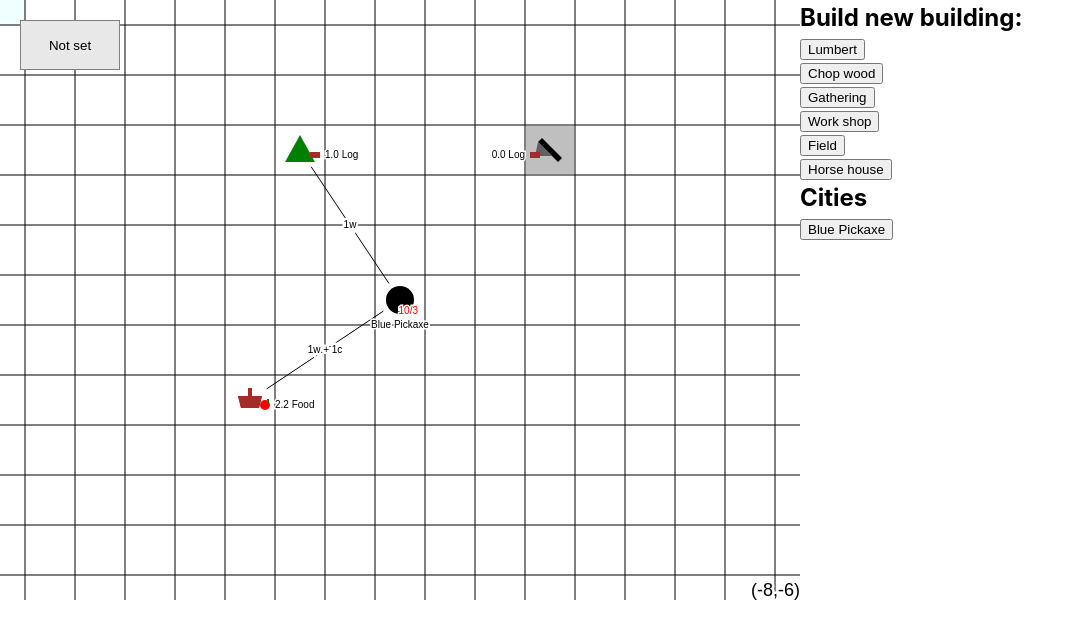
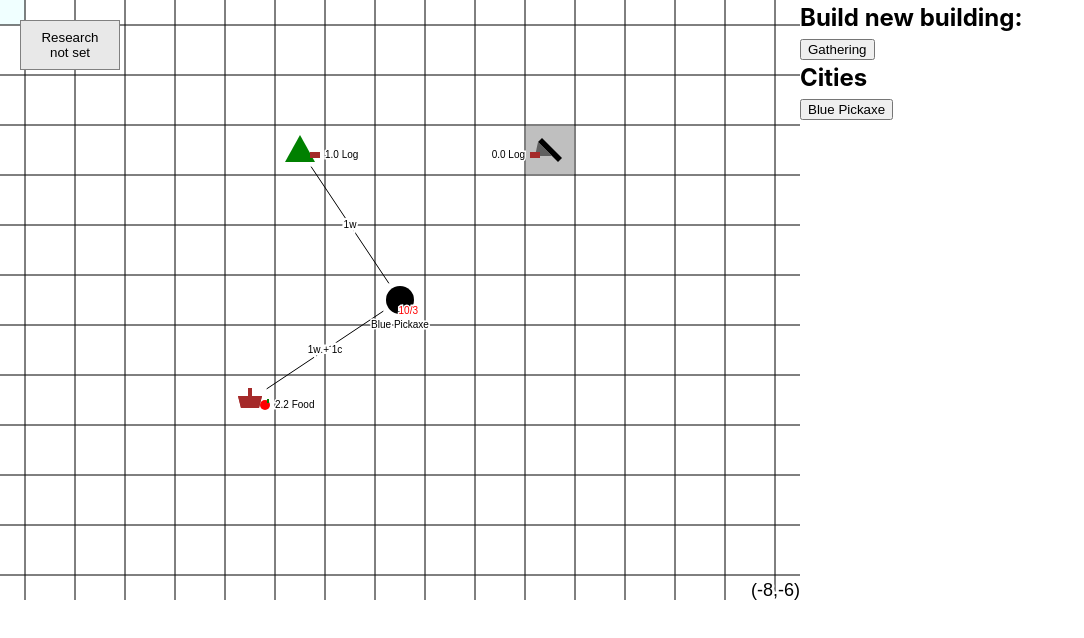
Before and after one commit to bacher/flat-world-game, a React (Vite) app: page / in a window 1280 px wide. Shown: the top 638 px of the page, without its empty margins (0-1084 px from the left). Built offline with nearby package versions, Linux system fonts and the light colour scheme.

Commit message:
researches

```diff
--- a/src/components/BuildingsPanel/BuildingsPanel.tsx
+++ b/src/components/BuildingsPanel/BuildingsPanel.tsx
@@ -1,13 +1,21 @@
 import { useMemo } from 'react';
 
 import { ExactFacilityType, FacilityType } from '../../game/types';
-import { facilitiesDescription } from '../../game/facilities';
+import {
+  facilitiesDescription,
+  initiallyUnlockedFacilities,
+} from '../../game/facilities';
+import { GameState } from '../../game/gameState';
+import { useRenderOnGameTick } from '../hooks/useRenderOnGameTick';
 
 type Props = {
+  gameState: GameState;
   onBuildingClick: (params: { facilityType: ExactFacilityType }) => void;
 };
 
-export function BuildingsPanel({ onBuildingClick }: Props) {
+export function BuildingsPanel({ gameState, onBuildingClick }: Props) {
+  useRenderOnGameTick();
+
   const facilityTypes = useMemo<ExactFacilityType[]>(
     () =>
       [...Object.values(FacilityType)].filter(
@@ -18,10 +26,17 @@ export function BuildingsPanel({ onBuildingClick }: Props) {
     [],
   );
 
+  const availableFacilities = [
+    ...initiallyUnlockedFacilities,
+    ...facilityTypes.filter((facilityType) =>
+      gameState.unlockedFacilities.has(facilityType),
+    ),
+  ];
+
   return (
     <div>
       <h2>Build new building:</h2>
-      {facilityTypes.map((facilityType) => (
+      {availableFacilities.map((facilityType) => (
         <div key={facilityType}>
           <button
             type="button"
--- a/src/components/Canvas/Canvas.tsx
+++ b/src/components/Canvas/Canvas.tsx
@@ -449,6 +449,7 @@ export function Canvas() {
         </div>
         <div className={styles.sidePanel}>
           <BuildingsPanel
+            gameState={gameState}
             onBuildingClick={({ facilityType }) => {
               visualStateRef.current!.interactiveAction = {
                 actionType: InteractiveActionType.CONSTRUCTION_PLANNING,
--- a/src/components/CurrentResearchIcon/CurrentResearchIcon.tsx
+++ b/src/components/CurrentResearchIcon/CurrentResearchIcon.tsx
@@ -60,7 +60,12 @@ export function CurrentResearchIcon({
       </span>
     );
   } else {
-    content = <span className={styles.researchTitle}>Not set</span>;
+    content = (
+      <>
+        <span className={styles.researchTitle}>Research</span>
+        <span>not set</span>
+      </>
+    );
   }
 
   return (
--- a/src/game/facilities.ts
+++ b/src/game/facilities.ts
@@ -115,7 +115,7 @@ export const facilitiesIterationInfo: Record<
       },
     ],
   },
-  [FacilityType.HORSE_HOUSE]: {
+  [FacilityType.STABLE]: {
     iterationInfoType: ItrationInfoType.FACILITY,
     maximumPeopleAtWork: 4,
     productionVariants: [
@@ -200,7 +200,7 @@ export const facilitiesConstructionInfo: Record<
       },
     ],
   },
-  [FacilityType.HORSE_HOUSE]: {
+  [FacilityType.STABLE]: {
     iterationInfoType: ItrationInfoType.CONSTRUCTION,
     iterations: 2,
     iterationPeopleDays: 3,
@@ -214,6 +214,10 @@ export const facilitiesConstructionInfo: Record<
   },
 };
 
+export const initiallyUnlockedFacilities: ExactFacilityType[] = [
+  FacilityType.GATHERING,
+];
+
 export const facilitiesDescription: Record<FacilityType, string> = {
   [FacilityType.CITY]: 'City',
   [FacilityType.CONSTRUCTION]: 'Building',
@@ -222,5 +226,5 @@ export const facilitiesDescription: Record<FacilityType, string> = {
   [FacilityType.CHOP_WOOD]: 'Chop wood',
   [FacilityType.FIELD]: 'Field',
   [FacilityType.WORK_SHOP]: 'Work shop',
-  [FacilityType.HORSE_HOUSE]: 'Horse house',
+  [FacilityType.STABLE]: 'Stable',
 };
--- a/src/game/gameState.ts
+++ b/src/game/gameState.ts
@@ -42,6 +42,7 @@ export type GameState = {
   completedResearches: Set<ResearchId>;
   inProgressResearches: Map<ResearchId, { points: number }>;
   currentResearchId: ResearchId | undefined;
+  unlockedFacilities: Set<ExactFacilityType>;
 };
 
 export type CityId = Branded<number, 'cityId'>;
@@ -95,6 +96,7 @@ export function startGame(): GameState {
     completedResearches: new Set(),
     inProgressResearches: new Map(),
     currentResearchId: undefined,
+    unlockedFacilities: new Set(),
   };
 
   const initialCity = addCity(initialGameState, {
@@ -681,6 +683,10 @@ export function tick(gameState: GameState): void {
       gameState.completedResearches.add(gameState.currentResearchId);
       gameState.inProgressResearches.delete(gameState.currentResearchId);
       gameState.currentResearchId = undefined;
+
+      for (const facilityType of researchInfo.unlockFacilities) {
+        gameState.unlockedFacilities.add(facilityType);
+      }
     }
   }
 }
--- a/src/game/research.ts
+++ b/src/game/research.ts
@@ -1,4 +1,8 @@
+import { ExactFacilityType, FacilityType } from './types';
+
 export const enum ResearchId {
+  WOOD_WORK = 'WOOD_WORK',
+  WORK_SHOP = 'WORK_SHOP',
   AGRO_1 = 'AGRO_1',
   HORSES = 'HORSES',
 }
@@ -7,22 +11,39 @@ export type Research = {
   researchId: ResearchId;
   points: number;
   requires: ResearchId[];
+  unlockFacilities: ExactFacilityType[];
 };
 
 export const researches: Record<ResearchId, Research> = {
+  [ResearchId.WOOD_WORK]: {
+    researchId: ResearchId.WOOD_WORK,
+    points: 100,
+    requires: [],
+    unlockFacilities: [FacilityType.CHOP_WOOD, FacilityType.LUMBERT],
+  },
+  [ResearchId.WORK_SHOP]: {
+    researchId: ResearchId.WORK_SHOP,
+    points: 150,
+    requires: [ResearchId.WOOD_WORK],
+    unlockFacilities: [FacilityType.WORK_SHOP],
+  },
   [ResearchId.AGRO_1]: {
     researchId: ResearchId.AGRO_1,
-    points: 100,
-    requires: [],
+    points: 150,
+    requires: [ResearchId.WORK_SHOP],
+    unlockFacilities: [FacilityType.FIELD],
   },
   [ResearchId.HORSES]: {
     researchId: ResearchId.HORSES,
     points: 200,
     requires: [ResearchId.AGRO_1],
+    unlockFacilities: [FacilityType.STABLE],
   },
 };
 
 export const researchTranslations: Record<ResearchId, string> = {
+  [ResearchId.WOOD_WORK]: 'Wood work',
+  [ResearchId.WORK_SHOP]: 'Workshops',
   [ResearchId.AGRO_1]: 'Agroculture',
   [ResearchId.HORSES]: 'Horses',
 };
--- a/src/game/types.ts
+++ b/src/game/types.ts
@@ -17,7 +17,7 @@ export enum FacilityType {
   GATHERING = 'GATHERING',
   WORK_SHOP = 'WORK_SHOP',
   FIELD = 'FIELD',
-  HORSE_HOUSE = 'HORSE_HOUSE',
+  STABLE = 'STABLE',
 }
 
 export type ExactFacilityType = Exclude<
--- a/src/gameRender/renderStructures.ts
+++ b/src/gameRender/renderStructures.ts
@@ -75,7 +75,7 @@ export function drawStructureObject(
       ctx.fillStyle = 'orange';
       ctx.fill();
       break;
-    case FacilityType.HORSE_HOUSE:
+    case FacilityType.STABLE:
       ctx.beginPath();
       ctx.rect(-10, -5, 20, 9);
       ctx.rect(-12, -12, 5, 7);
```
